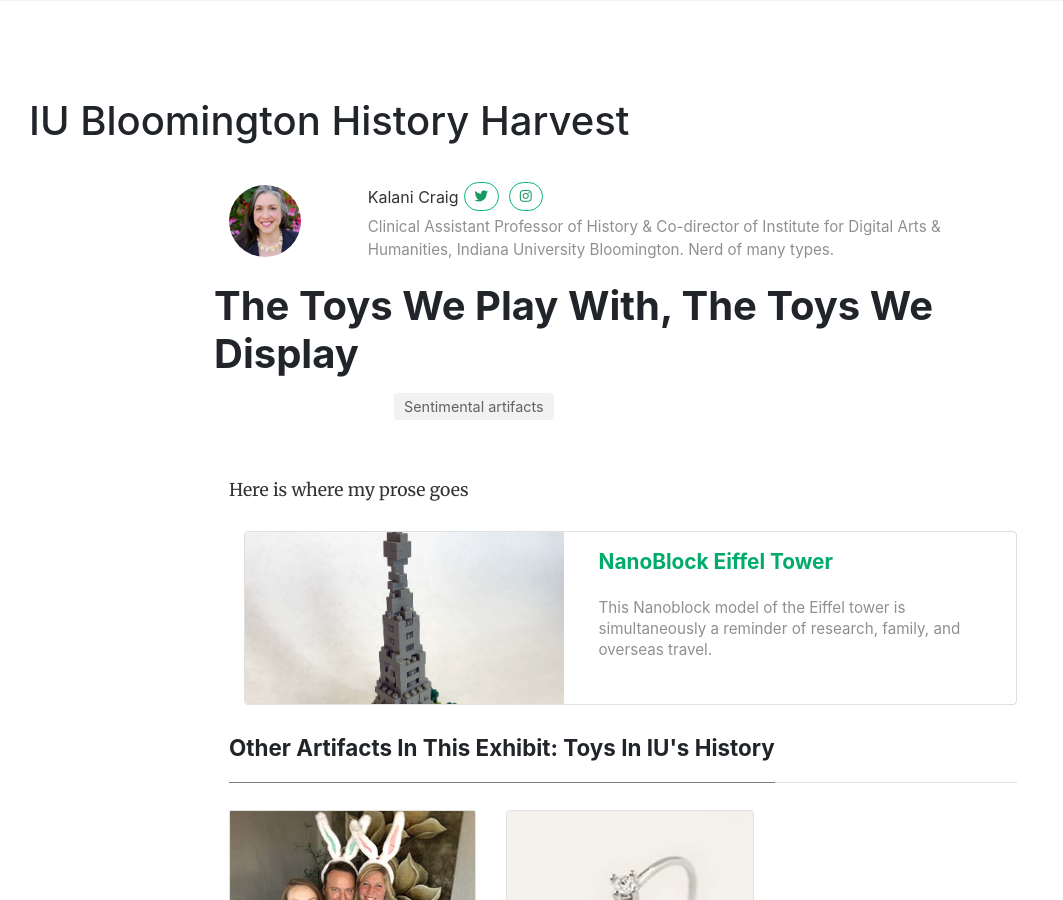
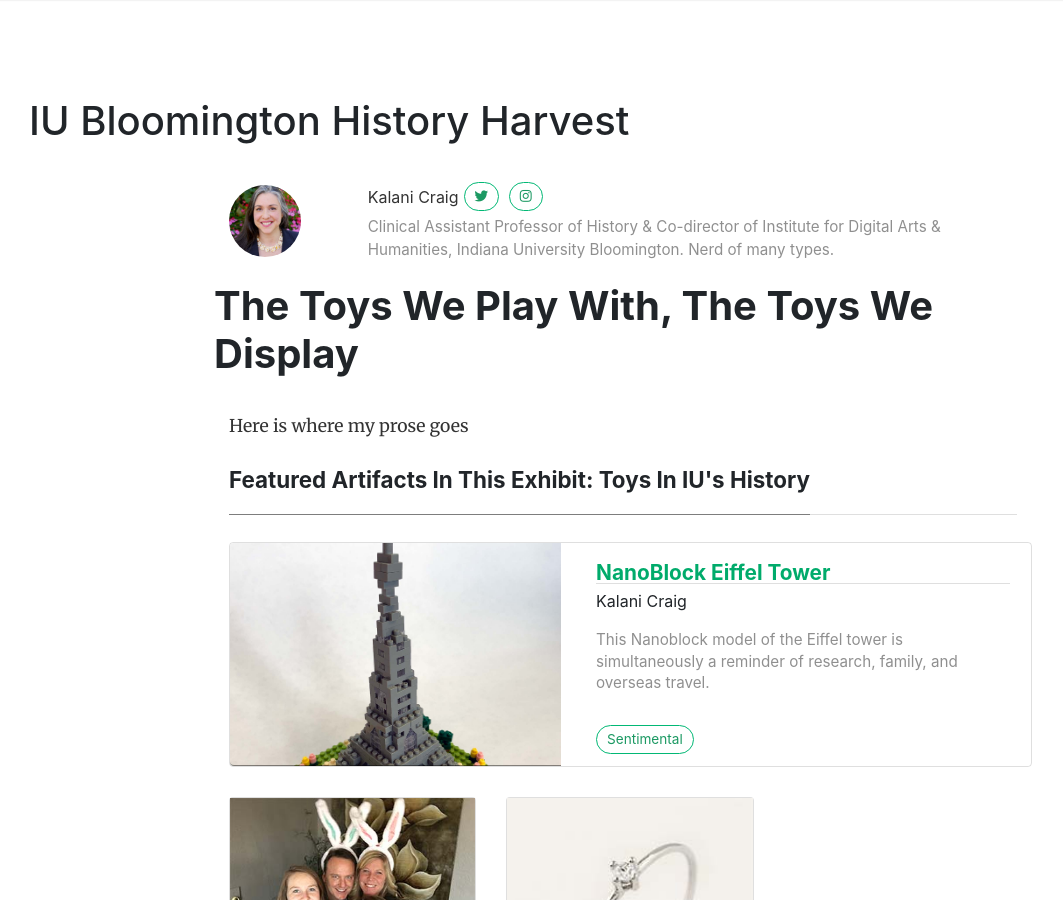
Before and after one commit to IUBHistoryHarvest/IUBHistoryHarvest.github.io, a Jekyll site: the page built from _stories/kalani.md, in a window 1280 px wide and 900 px high. Shown: the whole window, without its empty margins (56-1119 px from the left). Built offline with Jekyll 4.4.1, drawn with Linux system fonts in a browser that asks for light colours; nearby versions of some CDN libraries; comment, search, counter and statistics services are not loaded.

Commit message:
no message

```diff
--- a/_includes/featuredbox.html
+++ b/_includes/featuredbox.html
@@ -1,6 +1,6 @@
 <!-- begin post -->
 {% assign author = site.authors[post.author] %}
-<div class="col-md-12 mb-30px">
+<div class="col-md-12 mb-30px"  style="padding: 0;">
     <div class="listfeaturedtag h-100">
         <div class="row h-100">
             <div class="col-lg-5 col-md-12 pr-lg-0">
@@ -17,11 +17,13 @@
                 <div class="h-100 card-group">
                     <div class="card">
                         <div class="card-body">
-                            <h2 class="card-title">
+                            <h2 class="card-title" style="margin-bottom:5px;">
                                 <a href="{{ site.baseurl }}{{ item.url }}">{{ item.title }}</a>
                             </h2>
-
-                            <h4 class="card-text">{{ item.shortdesc | strip_html | truncatewords:30 }}</h4>
+							{% if item.itemcontributor %}
+							<p class="post-name">{{ item.itemcontributor }}</span>
+							{% endif %}
+                        	   <h4 class="card-text">{{ item.shortdesc | strip_html | truncatewords:30 }}</h4>
                         </div>
                         <div class="card-footer b-0 bg-white mt-auto">
                             <div class="wrapfooter">
@@ -33,6 +35,11 @@
                                 <span class="post-name"><a target="_blank" href="{{ author.web }}">{{ author.display_name }}</a></span><br/>
                                 {% endif %}
                                 </span>
+               {% assign sortedCategories = item.categories | sort %}
+               {% for category in sortedCategories %}
+               <a class="btn follow" href="{{site.baseurl}}/groups#{{ category | replace: " ","-" }}">{{ category }}</a>
+               {% endfor %}
+
                                 <div class="clearfix"></div>
                             </div>
                         </div>
--- a/_layouts/story.html
+++ b/_layouts/story.html
@@ -36,51 +36,34 @@
 
 					<!-- Post Title -->
 					<h1 class="posttitle">{{ page.title }}</h1>
-					<!-- Post Tags and Categories -->
-					<p style="white-space:pre;">
-					<ul class="tags">
-						{% assign sortedCategories = page.categories | sort %}
-							{% for category in sortedCategories %}
-							<li>
-							 <a class="smoothscroll" href="{{site.baseurl}}/groups#{{ category | replace: " ","-" }}">{{ category }} artifacts</a>
-							</li>
-							{% endfor %}
-						{% for tag in page.tags %}
-						<li>
-						 <a class="smoothscroll" href="{{site.baseurl}}/tags#{{ tag | replace: " ","-" }}">{{ tag }}</a>
-						</li>
-						{% endfor %}
-					</ul>
-					<!-- End Tags and Categories -->
 				</div>
 			</div>
 
+			<!-- Post Content -->
+			<div class="article-post">
+				{{content}}
+			</div>
+            <!-- End Categories -->
+
+
+			<div class="section-title col-md-12 mt-4" style="padding-left: 0;">
+			<h2><span class="text-capitalize">Featured artifacts in this exhibit: {{ page.exhibittitle }}</span></h2>
+			</div>
+
+			<div class="section-title col-md-12 mt-4" style="padding: 0;">
 			<!-- Post Featured Image -->
 			{% if page.itemid %}
 			<img class="featured-image img-fluid" src="/assets/items/{{ page.itemid }}.jpg" alt="{{ page.title }}">
 			{% endif %}
-			<!-- End Featured Image -->
-
-			<!-- Post Content -->
-			<div class="article-post">
-				{{content}}
-
 			{% assign pages_list = docs %}
 			{% for item in site.items %}
 			{% if page.featureditem contains item.itemid %}
 			{% include featuredbox.html %}
 			{% endif %}
 			{% endfor %}
+			<!-- End Featured Image -->
+			</div>
 
-
-
-			</div>
-            <!-- End Categories -->
-
-
-			<div class="section-title col-md-12 mt-4" style="padding-left: 0;">
-			<h2><span class="text-capitalize">Other artifacts in this exhibit: {{ page.exhibittitle }}</span></h2>
-			</div>
 			<div class="row listrecent">
 			{% assign pages_list = docs %}
 			{% for item in site.items %}
```
